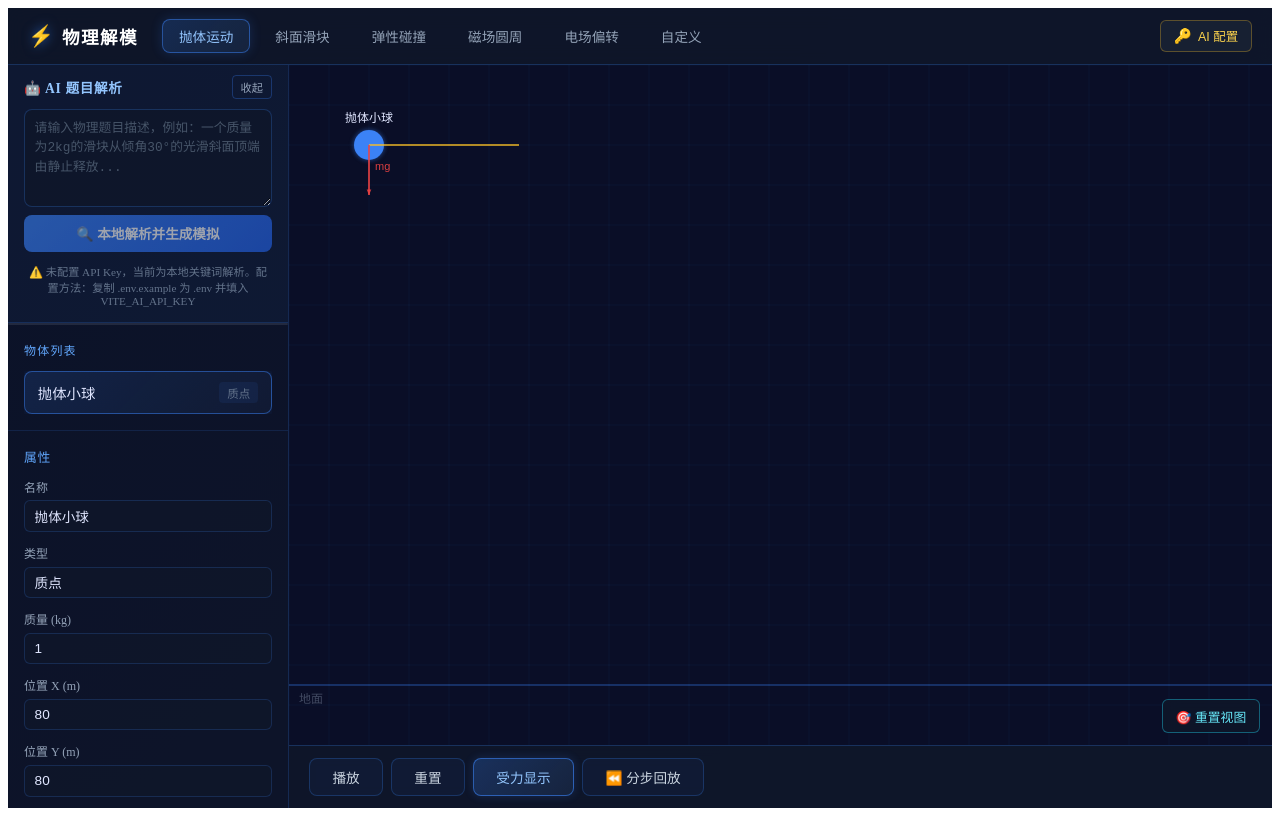
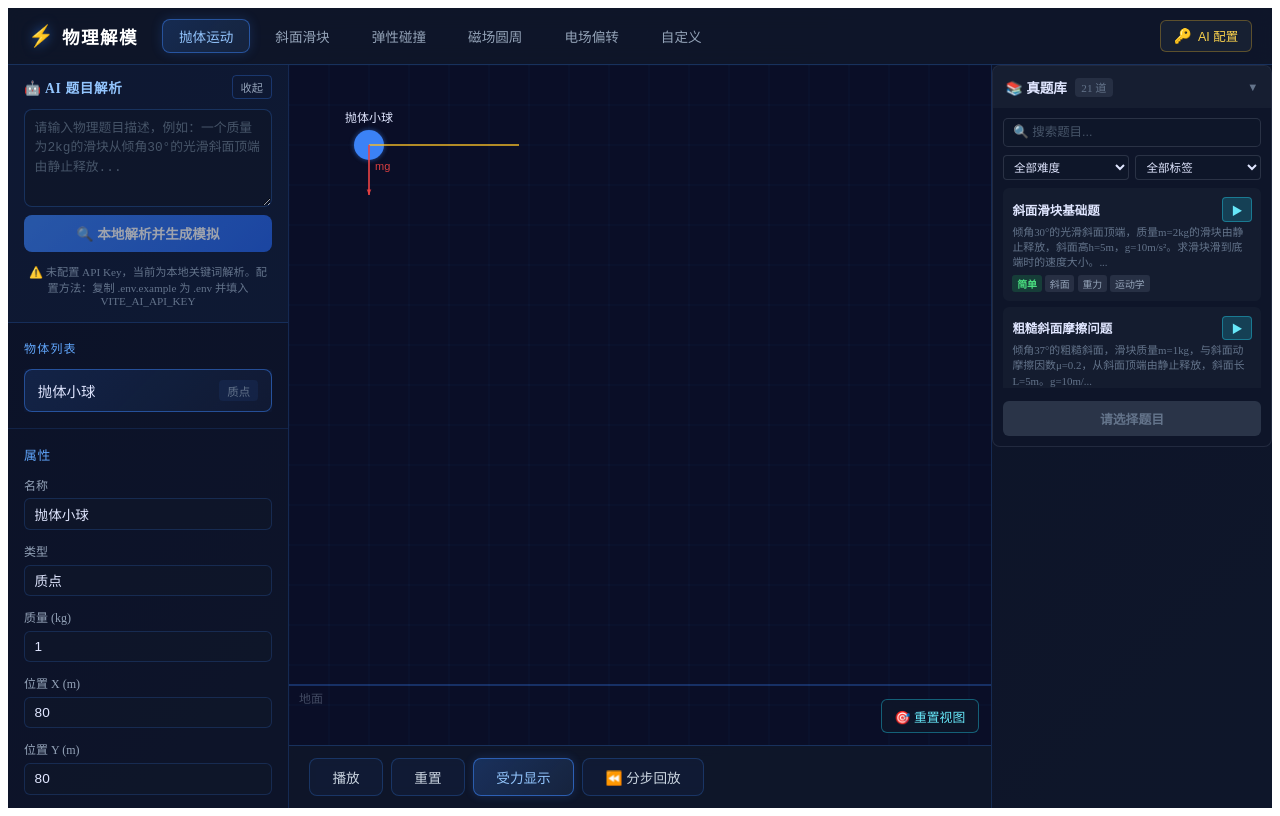
Before and after one commit to Zh386874/PhysicsCanvas, a Vue app: page / in a window 1280 px wide. Built offline with nearby package versions, Linux system fonts and the light colour scheme.

Commit message:
feat: 真题库移至右侧面板，添加题目加载按钮，修复类型错误

```diff
--- a/src/App.vue
+++ b/src/App.vue
@@ -22,7 +22,6 @@
     <div class="main">
       <div class="left-panel">
         <AIInput @load-preset="handleLoadPreset" @update-params="handleUpdateParams" @scene-built="handleSceneBuilt" />
-        <QuestionBankPanel @load-question="handleLoadQuestion" />
         <ObjectList
           :objects="state.objects"
           :selectedId="selectedId"
@@ -69,6 +68,10 @@
           @toggle-force="state.showForce = !state.showForce"
           @toggle-replay="onToggleReplay"
         />
+      </div>
+
+      <div class="right-panel">
+        <QuestionBankPanel @load-question="handleLoadQuestion" />
       </div>
     </div>
   </div>
@@ -713,4 +716,13 @@ onUnmounted(() => { window.removeEventListener('keydown', onKeydown) })
   min-height: 500px;
   min-width: 0;
 }
+
+.right-panel {
+  width: 280px;
+  display: flex;
+  flex-direction: column;
+  background: rgba(15, 23, 42, 0.5);
+  border-left: 1px solid rgba(59, 130, 246, 0.2);
+  overflow-y: auto;
+}
 </style>
--- a/src/components/QuestionBankPanel.vue
+++ b/src/components/QuestionBankPanel.vue
@@ -37,7 +37,10 @@
           :class="{ active: selectedId === q.id }"
           @click="selectQuestion(q.id)"
         >
-          <div class="question-title">{{ q.title }}</div>
+          <div class="question-header">
+            <div class="question-title">{{ q.title }}</div>
+            <button class="load-btn" @click.stop="handleLoad(q)" title="加载此题目">▶</button>
+          </div>
           <div class="question-desc">{{ q.description.substring(0, 60) }}...</div>
           <div class="question-meta">
             <span class="difficulty-badge" :class="'diff-' + q.difficulty">
@@ -86,6 +89,12 @@ const collapsed = ref(false)
 function handleApply() {
   if (!selectedQuestion.value) return
   emit('load-question', selectedQuestion.value)
+}
+
+function handleLoad(q: typeof selectedQuestion.value) {
+  if (!q) return
+  selectQuestion(q.id)
+  emit('load-question', q)
 }
 </script>
 
@@ -217,7 +226,31 @@ function handleApply() {
   font-size: 0.78rem;
   font-weight: 600;
   color: #e0e6ff;
+  flex: 1;
+}
+
+.question-header {
+  display: flex;
+  align-items: center;
+  gap: 0.5rem;
   margin-bottom: 0.2rem;
+}
+
+.load-btn {
+  padding: 0.2rem 0.5rem;
+  background: rgba(34, 211, 238, 0.2);
+  border: 1px solid rgba(34, 211, 238, 0.4);
+  border-radius: 4px;
+  color: #67e8f9;
+  font-size: 0.7rem;
+  cursor: pointer;
+  transition: all 0.2s;
+}
+
+.load-btn:hover {
+  background: rgba(34, 211, 238, 0.4);
+  border-color: rgba(34, 211, 238, 0.7);
+  box-shadow: 0 0 6px rgba(34, 211, 238, 0.3);
 }
 
 .question-desc {
--- a/src/composables/useAIParser.ts
+++ b/src/composables/useAIParser.ts
@@ -47,7 +47,7 @@ export interface ParsedProblem {
     B?: number
   }
   gravity?: number
-  groundY?: number
+  groundY?: number | null
   worldWidth?: number
   simulationTime?: number
   question?: string
--- a/src/composables/useCanvasInteraction.ts
+++ b/src/composables/useCanvasInteraction.ts
@@ -233,8 +233,9 @@ function onMouseDown(e: MouseEvent): void {
       batchDragInitial = props.selectedIds.map((id: number) => {
         const o = state.objects.find(o => o.id === id)
         if (!o) return null
-        if (o.type === '质点') return { id, x: o.x, y: o.y }
-        return { id, x1: o.x1, y1: o.y1, x2: o.x2, y2: o.y2 }
+        if (o.type === '质点' || o.type === '刚体') return { id, x: o.x, y: o.y }
+        if (o.type === 'line_segment') return { id, x1: o.x1, y1: o.y1, x2: o.x2, y2: o.y2 }
+        return null
       }).filter(Boolean)
       return
     }
@@ -242,16 +243,19 @@ function onMouseDown(e: MouseEvent): void {
     dragging = true
     dragTarget = hit
     const obj = state.objects.find(o => o.id === hit.id)
+    if (!obj) return
     if (hit.mode === 'circle') {
-      hit.offsetX = pos.x - obj.x
-      hit.offsetY = pos.y - obj.y
+      const p = obj as ParticleObject
+      hit.offsetX = pos.x - p.x
+      hit.offsetY = pos.y - p.y
     } else if (hit.mode === 'segment') {
+      const s = obj as SegmentObject
       hit.offsetX = pos.x
       hit.offsetY = pos.y
-      hit.startX1 = obj.x1
-      hit.startY1 = obj.y1
-      hit.startX2 = obj.x2
-      hit.startY2 = obj.y2
+      hit.startX1 = s.x1
+      hit.startY1 = s.y1
+      hit.startX2 = s.x2
+      hit.startY2 = s.y2
     }
     return
   }
@@ -356,11 +360,11 @@ function onMouseMove(e: MouseEvent): void {
     if (dragTarget.mode === 'circle') {
       emitFn('update-object', { id: obj.id, props: { x: pos.x - dragTarget.offsetX, y: pos.y - dragTarget.offsetY } })
     } else if (dragTarget.mode === 'endpoint') {
-      const newProps = dragTarget.endpointIdx === 0
+      const newProps: { x1?: number; y1?: number; x2?: number; y2?: number; normalX?: number; normalY?: number } = dragTarget.endpointIdx === 0
         ? { x1: pos.x, y1: pos.y }
         : { x2: pos.x, y2: pos.y }
       // 自动重算法线
-      const tempSeg = { ...obj, ...newProps }
+      const tempSeg = { ...obj, ...newProps } as SegmentObject
       const normal = autoComputeNormal(tempSeg)
       newProps.normalX = normal.normalX
       newProps.normalY = normal.normalY
@@ -534,7 +538,7 @@ function resetView(): void {
 
 function resizeCanvas(): void {
   const canvas = canvasRef?.value
-  if (!canvas) return
+  if (!canvas || !canvas.parentElement) return
   const rect = canvas.parentElement.getBoundingClientRect()
   // 高 DPI 适配：backing store 按 dpr 放大，CSS 尺寸不变，绘制坐标用 CSS 像素
   dpr = window.devicePixelRatio || 1
```
